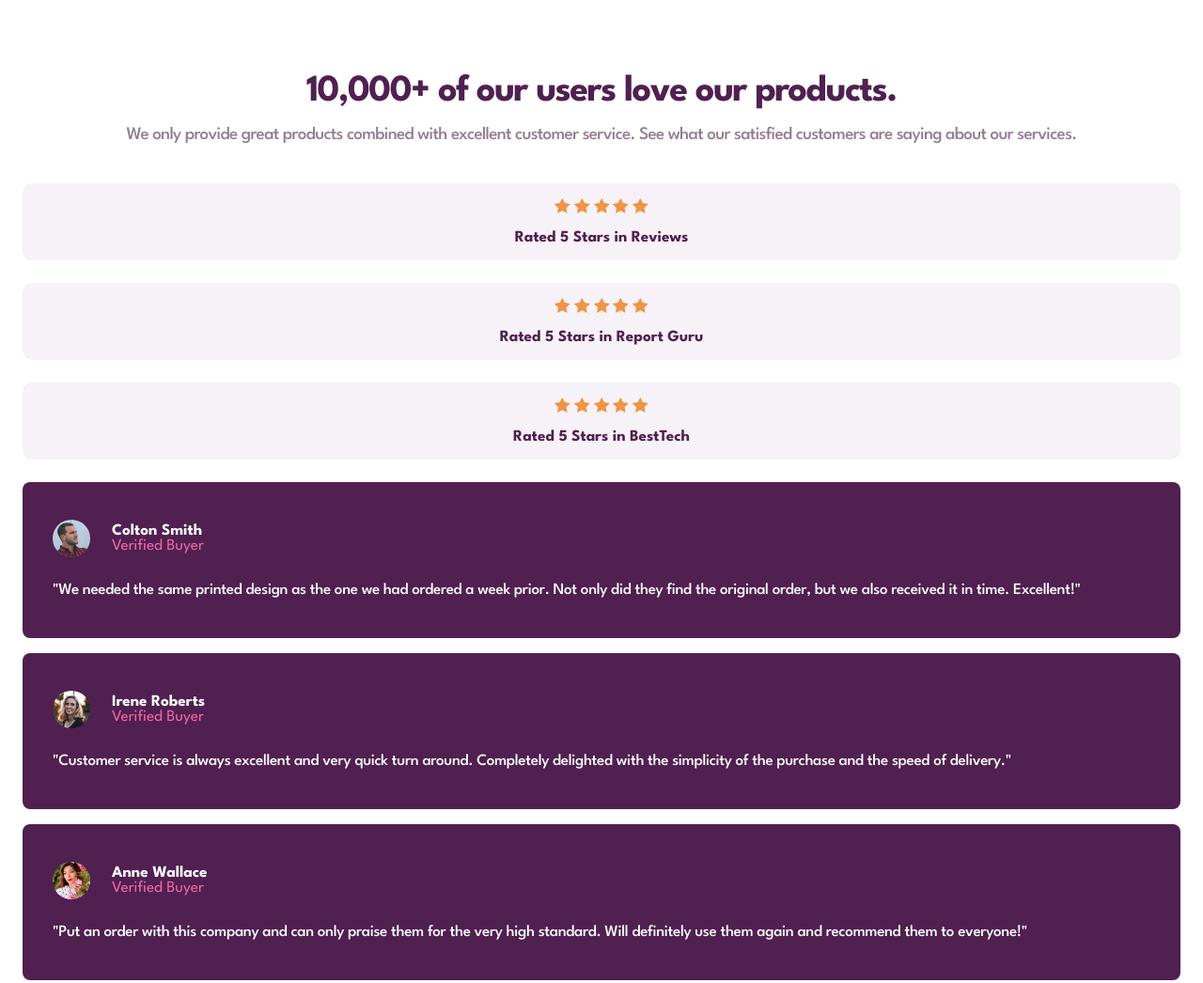
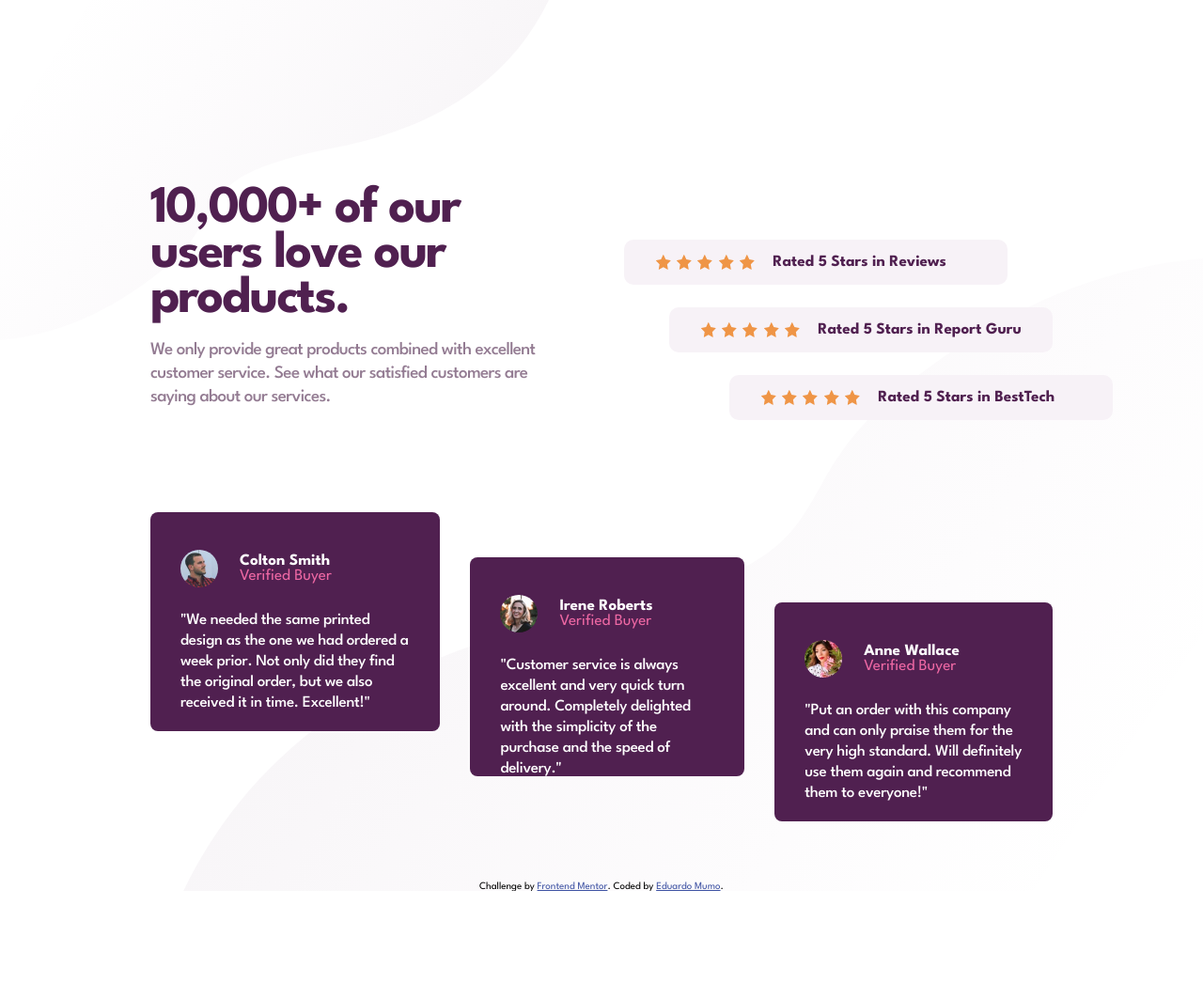
Before and after one commit to eduardomumo/social-proof-section-challenge-level-1, a plain HTML site: page index.html in a window 1280 px wide. Shown: the top 1046 px of the page at 94% size. After the commit the page ends 948 px from the top, so only its background shows below. Drawn offline with Linux system fonts and the light colour scheme.

Commit message:
finish desktop design

```diff
--- a/index.html
+++ b/index.html
@@ -30,14 +30,15 @@
     </style>
   </head>
   <body>
+    <div class="container-header-ranking-card">
       <header>
         <h1>10,000+ of our users love our products.</h1>
 
         <p class="header-text">We only provide great products combined with excellent customer service. See what our satisfied customers are saying about our services.</p>
       </header>
 
-    <section> <!-- ranking card section -->
-      <div class="ranking-card">
+      <section class="ranking-card-section"> <!-- ranking card section -->
+        <div class="ranking-card-container">
             <img src="images/icon-star.svg" alt="icon-star">
             <img src="images/icon-star.svg" alt="icon-star">
             <img src="images/icon-star.svg" alt="icon-star">
@@ -46,7 +47,7 @@
           <p class="ranking-card-text">Rated 5 Stars in Reviews</p>
         </div>
 
-      <div class="ranking-card">
+        <div class="ranking-card-container">
           <img src="images/icon-star.svg" alt="icon-star">
           <img src="images/icon-star.svg" alt="icon-star">
           <img src="images/icon-star.svg" alt="icon-star">
@@ -55,7 +56,7 @@
           <p class="ranking-card-text">Rated 5 Stars in Report Guru</p>
         </div>
 
-      <div class="ranking-card">
+        <div class="ranking-card-container">
           <img src="images/icon-star.svg" alt="icon-star">
           <img src="images/icon-star.svg" alt="icon-star">
           <img src="images/icon-star.svg" alt="icon-star">
@@ -64,8 +65,10 @@
           <p class="ranking-card-text">Rated 5 Stars in BestTech</p>
         </div>
       </section>
+    </div>
 
-    <section> <!-- reviews card section -->
+
+    <section class="review-card-section"> <!-- reviews card section -->
       <article class="review-card">
         <div class="img-user-container">
           <img class="img-user" src="images/image-colton.jpg" alt="image-colton">
@@ -102,7 +105,7 @@
 
     <div class="attribution">
       Challenge by <a href="https://www.frontendmentor.io?ref=challenge" target="_blank" rel="noopener noreferrer">Frontend Mentor</a>.
-      Coded by <a href="#">Eduardo Mumo</a>.
+      Coded by <a href="https://github.com/eduardomumo">Eduardo Mumo</a>.
     </div>
   </body>
 </html>
--- a/style.css
+++ b/style.css
@@ -16,10 +16,21 @@
 }
 
 body{
-    background-color: white;
     font-family: "League Spartan", sans-serif;
     font-size: 15px;
+    background-image:
+    url("../images/bg-pattern-top-mobile.svg"),
+    url("../images/bg-pattern-bottom-mobile.svg");
+    background-repeat: no-repeat;
+    background-position:
+    top ,
+    bottom right;
+    background-size:
+    auto,
+    auto;
 }
+
+/* mobile design */
 
 h1{
     color: var(--Very-Dark-Magenta);
@@ -46,7 +57,8 @@ h1{
     margin-bottom: 2.44rem;
 }
 
-.ranking-card{
+/* ranking card section */
+.ranking-card-container{
     text-align: center;
     background-color: var(--Light-Grayish-Magenta);
     border-radius: 0.625rem;
@@ -62,6 +74,7 @@ h1{
     margin-top: 0.95rem;
 }
 
+/* review user styles */
 .review-card{
     background: var(--Very-Dark-Magenta);
     padding-right: 2rem;
@@ -106,3 +119,106 @@ h1{
     letter-spacing: -0.019rem;
     margin-top: 1.5rem;
 }
+
+/* desktop design */
+
+@media (min-width: 1200px){
+
+    body{
+        background-image:
+        url("../images/bg-pattern-top-desktop.svg"),
+        url("../images/bg-pattern-bottom-desktop.svg");
+        background-repeat: no-repeat;
+        background-position:
+        top left,
+        bottom right;
+        background-size: auto, auto;
+    }
+
+    header{
+        max-width: 30rem;
+        margin-top: 7.3rem;
+    }
+
+    h1{
+        font-size: 3.5rem;
+        text-align: left;
+        letter-spacing: -0.125rem;
+        line-height: 3rem;
+        margin-left: 0;
+    }
+
+    .header-text{
+        text-align: left;
+        font-size: 1.1875rem;
+        margin-left: 0;
+    }
+
+    .container-header-ranking-card{
+        display: flex;;
+        justify-content: space-between;
+        align-items: center;
+        margin-bottom: 4.44rem;
+        margin-left: 10rem;
+        margin-right: 10rem;
+    }
+
+    .ranking-card-section{
+        margin-top: 7.3rem;
+        padding-top: 7rem;
+    }
+
+    .ranking-card-section > .ranking-card-container:nth-of-type(2) { /* 2nd div of ranking card section */
+        margin-left: 4.5rem;
+    }
+
+    .ranking-card-section > .ranking-card-container:nth-of-type(3) { /* 2nd div of ranking card section */
+        margin-left: 8.5rem;
+    }
+
+    .ranking-card-container{
+        display: flex;
+        align-items: center;
+        padding-left: 1.7rem;
+        padding-right: 1.7rem;
+        max-width: 25.5rem;
+        width: 100%;
+    }
+
+
+    .ranking-card-container img{
+        width: 1rem;
+        height: 1rem;
+        margin-left: .4rem;
+
+    }
+
+    .ranking-card-text{
+        margin-left: 1.2rem;
+        margin-top: 0;
+    }
+
+    /* styles review user */
+
+    .review-card-section{
+        display: flex;
+        margin-left: 10rem;
+        margin-right: 10rem;
+        justify-content: space-between;
+        gap: 2rem;
+    }
+
+    .review-card{
+        margin: 0;
+        max-height: 14.6rem;
+        height: 100%;
+    }
+
+    .review-card-section > .review-card:nth-of-type(2) { /* 2nd div of review card section */
+        margin-top: 3rem;
+    }
+
+    .review-card-section > .review-card:nth-of-type(3) { /* 3nd div of review card section */
+        margin-top: 6rem;
+    }
+}
```
Lines whose indentation alone changed are shown as unchanged.
